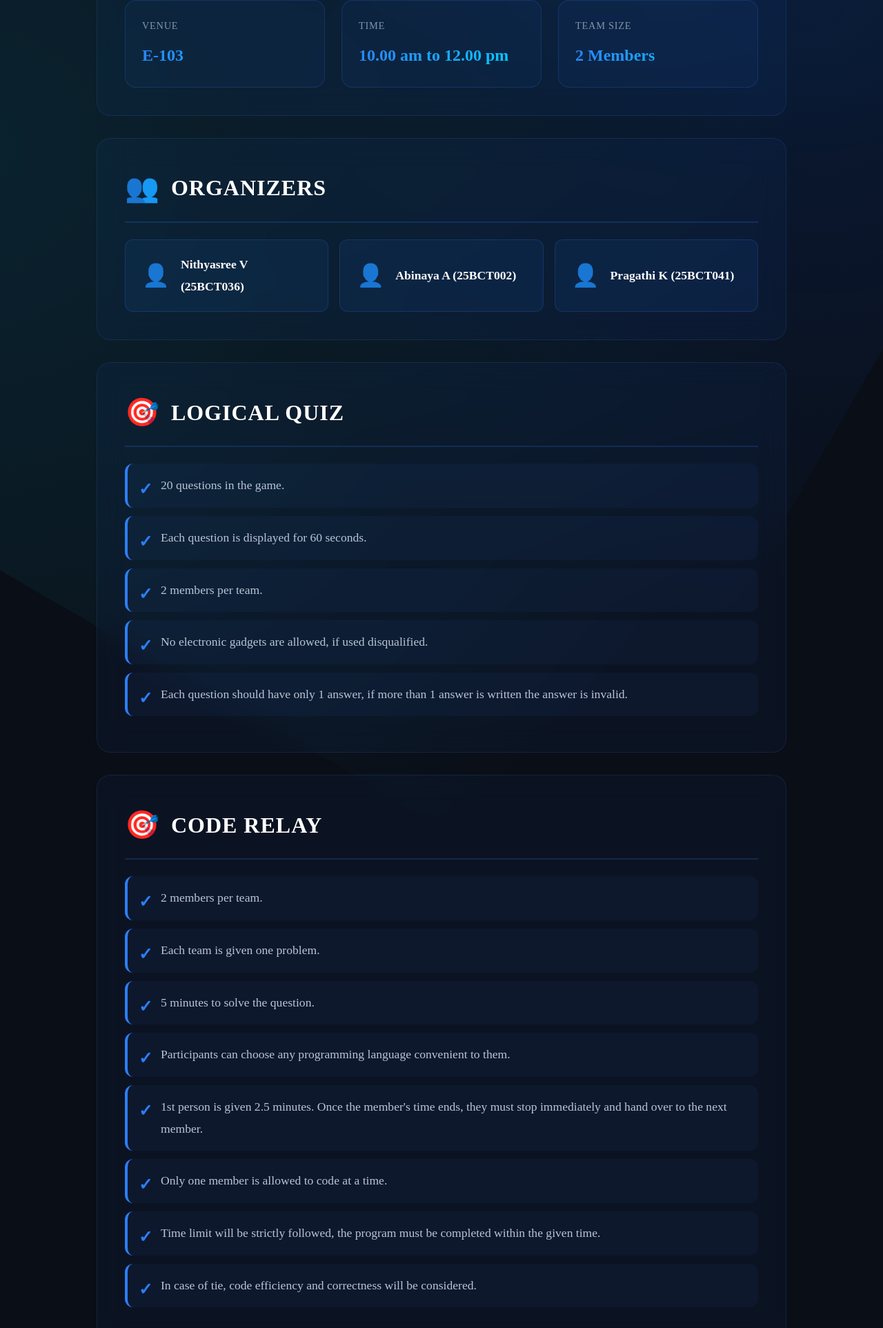
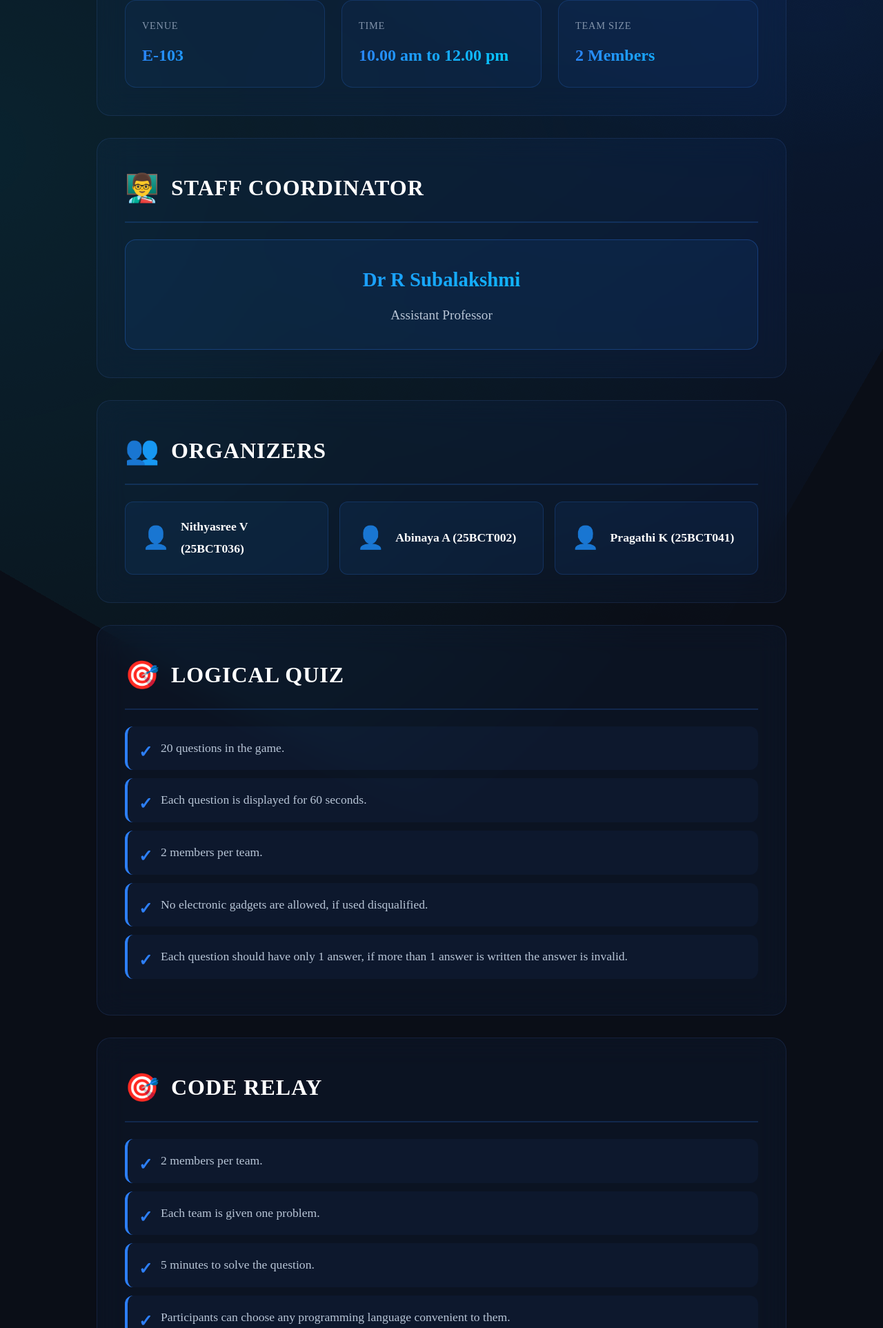
Before and after one commit to SUGIRTHAN2/CT-FEST-2026, a Flask app: page /event/1 in a window 1280 px wide. Shown: the part 688-2613 px from the top of the page at 69% size. Run offline with Flask 3, Linux system fonts and the light colour scheme.

Commit message:
Fix minor issues and updates

```diff
--- a/website/app/data/events.json
+++ b/website/app/data/events.json
@@ -8,6 +8,10 @@
             "type": "Technical",
             "venue": "E-103",
             "time": "10.00 am to 12.00 pm",
+            "staff_coordinator": {
+                "name": "Dr R Subalakshmi",
+                "designation": "Assistant Professor"
+            },
             "organizers": [
                 "Nithyasree V (25BCT036)",
                 "Abinaya A (25BCT002)",
@@ -53,6 +57,10 @@
             "time": "1.00 pm to 3.00 pm",
             "date": "10.02.2024 (Tuesday)",
             "description": "Tech Puzzle is a technical event designed to evaluate participants' logical reasoning, programming fundamentals, aptitude, and problem-solving skills through structured rounds.",
+            "staff_coordinator": {
+                "name": "Dr K Padmavathi",
+                "designation": "Associate Professor"
+            },
             "organizers": [
                 "Abi Gail (24BCT001)",
                 "Tharshika K (24BCT053)"
@@ -100,6 +108,10 @@
             "type": "Technical",
             "venue": "E-105",
             "time": "12.15 pm to 2.00 pm",
+            "staff_coordinator": {
+                "name": "Dr C S Saradha",
+                "designation": "Associate Professor"
+            },
             "organizers": [
                 "Gopika M (23BCT019)",
                 "Deepika S (23BCT012)",
@@ -111,7 +123,7 @@
                 "Future of Jobs in the Digital World",
                 "Internet of Things (IoT) in Smart Homes",
                 "Entrepreneurship and Startup Culture in India",
-                "Participants are allowed to present papers on topics other than the listed ones, provided the content is professional, relevant, and aligned with the technical nature of the event."
+                "Participants can present papers on other topics if the content is professional, relevant, and technical."
             ],
             "rules": [
                 "Open to all departments within the college (UG & PG students).",
@@ -137,6 +149,10 @@
             "type": "Technical",
             "venue": "E-105",
             "time": "10.00 am to 12.30 pm",
+            "staff_coordinator": {
+                "name": "Ms V A Kanimozhi",
+                "designation": "Assistant Professor"
+            },
             "organizers": [
                 "Gopika M (23BCT019)",
                 "Deepika S (23BCT012)",
--- a/website/templates/event_detail.html
+++ b/website/templates/event_detail.html
@@ -41,6 +41,22 @@
                     </div>
                 </div>
             </section>
+
+            <!-- Staff Coordinator Section -->
+            {% if event.staff_coordinator %}
+            <section class="detail-section">
+                <h2 class="section-title">
+                    <span class="section-icon">👨‍🏫</span>
+                    Staff Coordinator
+                </h2>
+                <div class="section-content">
+                    <div class="coordinator-card">
+                        <div class="coordinator-name">{{ event.staff_coordinator.name }}</div>
+                        <div class="coordinator-designation">{{ event.staff_coordinator.designation }}</div>
+                    </div>
+                </div>
+            </section>
+            {% endif %}
 
             <!-- Description Section (if exists) -->
             {% if event.description %}
@@ -323,6 +339,39 @@
         margin-bottom: 1rem;
     }
 
+    /* Staff Coordinator Styling */
+    .coordinator-card {
+        padding: 2rem;
+        background: rgba(45, 127, 249, 0.08);
+        border: 1px solid rgba(45, 127, 249, 0.3);
+        border-radius: 16px;
+        text-align: center;
+        transition: all 0.3s ease;
+    }
+
+    .coordinator-card:hover {
+        background: rgba(45, 127, 249, 0.12);
+        border-color: var(--accent-color);
+        transform: translateY(-3px);
+        box-shadow: 0 8px 20px rgba(45, 127, 249, 0.3);
+    }
+
+    .coordinator-name {
+        font-size: 1.8rem;
+        font-weight: 700;
+        background: var(--gradient-1);
+        -webkit-background-clip: text;
+        -webkit-text-fill-color: transparent;
+        background-clip: text;
+        margin-bottom: 0.5rem;
+    }
+
+    .coordinator-designation {
+        font-size: 1.2rem;
+        color: var(--text-secondary);
+        font-weight: 500;
+    }
+
     .round-description {
         padding: 1rem 1.5rem;
         background: rgba(45, 127, 249, 0.08);
@@ -551,6 +600,18 @@
             grid-template-columns: 1fr;
         }
 
+        .coordinator-card {
+            padding: 1.5rem;
+        }
+
+        .coordinator-name {
+            font-size: 1.5rem;
+        }
+
+        .coordinator-designation {
+            font-size: 1rem;
+        }
+
         .apply-btn-large {
             width: 100%;
             justify-content: center;
```
